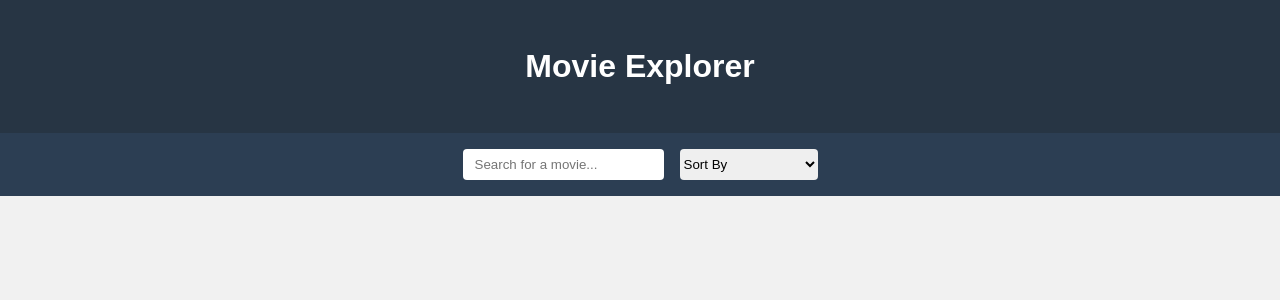
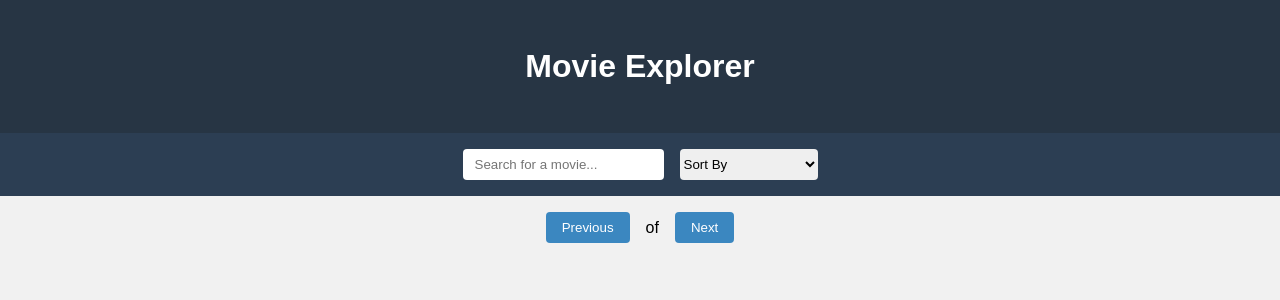
Before and after one commit to alex-bo7/cpsc349-hw3-movie-app, a React (Vite) app: page / in a window 1280 px wide. Shown: the top 300 px of the page. Built offline with nearby package versions, Linux system fonts and the light colour scheme.

Commit message:
Implemented Pagination component

```diff
--- a/src/components/App.tsx
+++ b/src/components/App.tsx
@@ -1,6 +1,7 @@
 //
 
 import Filter from "./Filter/Filter"
+import Pagination from "./Pagination/Pagination"
 import Title from "./Title/Title"
 
 const App = () => {
@@ -9,6 +10,7 @@ const App = () => {
         <>
             <Title />
             <Filter />
+            <Pagination />
         </>
     )
 }
--- /dev/null
+++ b/src/components/Pagination/Pagination.tsx
@@ -0,0 +1,13 @@
+import "./pagination.css"
+
+const Pagination = () => {
+    return (
+        <div className="pageButtons">
+            <button className="btn">Previous</button>
+            <p>of</p>
+            <button className="btn">Next</button>
+        </div>
+    )
+}
+
+export default Pagination
--- /dev/null
+++ b/src/components/Pagination/pagination.css
@@ -0,0 +1,20 @@
+.pageButtons {
+    display: flex;
+    gap: 1rem;
+    justify-content: center;
+    align-items: center;
+    margin: 1rem 0 0.25rem 0;
+}
+
+.btn {
+    padding: 0.5rem 1rem;
+    background-color: #3b87c0;
+    color: #fff;
+    border: none;
+    border-radius: 0.25rem;
+}
+
+.btn:hover {
+    cursor: pointer;
+    background-color: #2473ae;
+}
```
